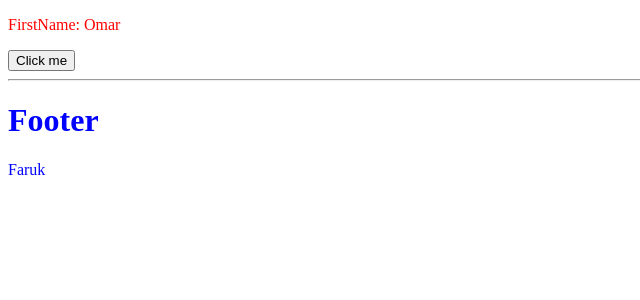
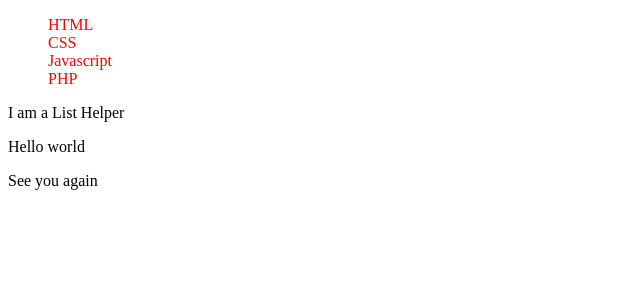
Before and after one commit to Farukcoder/vue-main-project-rafiamin, a Vue app: page / in a window 1280 px wide. Shown: the top 300 px of the page, without its empty margins (0-640 px from the left). Built offline with nearby package versions, Linux system fonts and the light colour scheme.

Commit message:
slot using done

```diff
--- a/src/App.vue
+++ b/src/App.vue
@@ -1,28 +1,64 @@
+<!--<template>-->
+<!--  <div>-->
+<!--    <AppHeader-->
+<!--      :firstName="fName"-->
+<!--    />-->
+<!--    <AppFooter-->
+<!--    :lastName="lName"-->
+<!--    />-->
+<!--  </div>-->
+<!--</template>-->
+
+<!--<script>-->
+<!--import AppHeader from './Components/Header_footer/AppHeader.vue'-->
+<!--import AppFooter from './Components/Header_footer/AppFooter.vue'-->
+<!--export default {-->
+<!--  data() {-->
+<!--    return {-->
+<!--      fName: "Omar",-->
+<!--      lName: "Faruk",-->
+<!--      age: 25-->
+<!--    }-->
+<!--  },-->
+<!--  components:{-->
+<!--    AppHeader,-->
+<!--    AppFooter-->
+<!--  }-->
+<!--}-->
+<!--</script>-->
+
+<!--<style>-->
+
+<!--</style>-->
+
+
 <template>
-  <div>
-    <AppHeader
-      :firstName="fName"
-    />
-    <AppFooter
-    :lastName="lName"
-    />
-  </div>
+  <CompListHelper>
+    <ul slot="listItem">
+      <li v-for="li in list" :key="li">{{li}}</li>
+    </ul>
+    <p slot="pera">Hello world</p>
+    <p :slot="loader">See you again</p>
+  </CompListHelper>
+
 </template>
 
 <script>
-import AppHeader from './Components/Header_footer/AppHeader.vue'
-import AppFooter from './Components/Header_footer/AppFooter.vue'
+
+import CompListHelper from "./Components/Header_footer/ListHelper.vue";
+
 export default {
-  data() {
+  data(){
     return {
-      fName: "Omar",
-      lName: "Faruk",
-      age: 25
+      list: ['HTML', 'CSS', 'Javascript', 'PHP'],
+      loader: ''
     }
   },
-  components:{
-    AppHeader,
-    AppFooter
+  components: {CompListHelper},
+  created(){
+    setTimeout(() => {
+      this.loader = "other"
+    }, 3000)
   }
 }
 </script>
--- /dev/null
+++ b/src/Components/Header_footer/ListHelper.vue
@@ -0,0 +1,29 @@
+<template>
+  <div>
+
+    <slot name="listItem"></slot>
+    I am a List Helper
+    <slot name="pera"></slot>
+    <slot name="other">Loading...</slot>
+  </div>
+</template>
+
+<script>
+export default {
+  data(){
+    return {
+      list: ['HTML', 'CSS', 'Javascript', 'PHP'],
+    }
+  },
+  components: {
+
+  }
+}
+</script>
+
+<style scoped>
+  ul li {
+    list-style: none;
+    color: red;
+  }
+</style>
--- a/src/main.js
+++ b/src/main.js
@@ -3,9 +3,7 @@ import App from './App.vue'
 
 Vue.config.productionTip = false
 
-export const bus = new Vue({
-
-})
+export const bus = new Vue({})
 
 new Vue({
   render: h => h(App),
```
